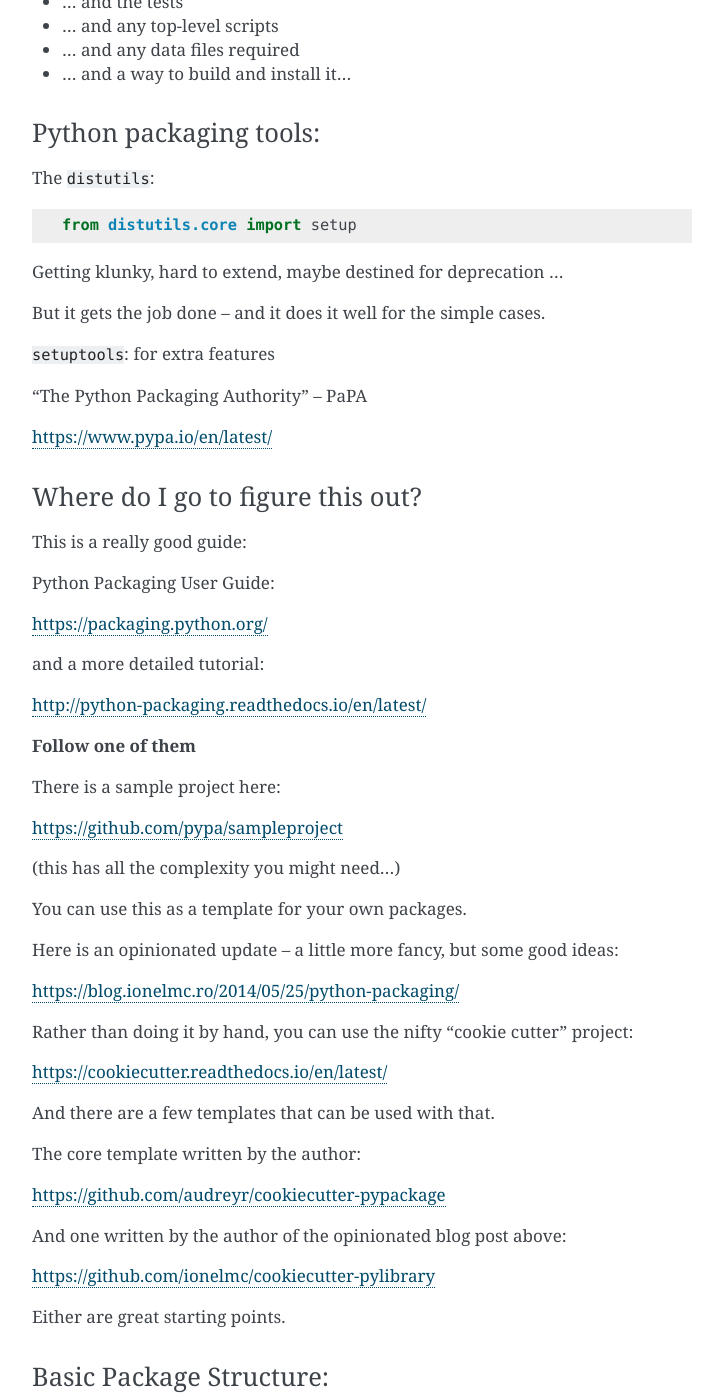
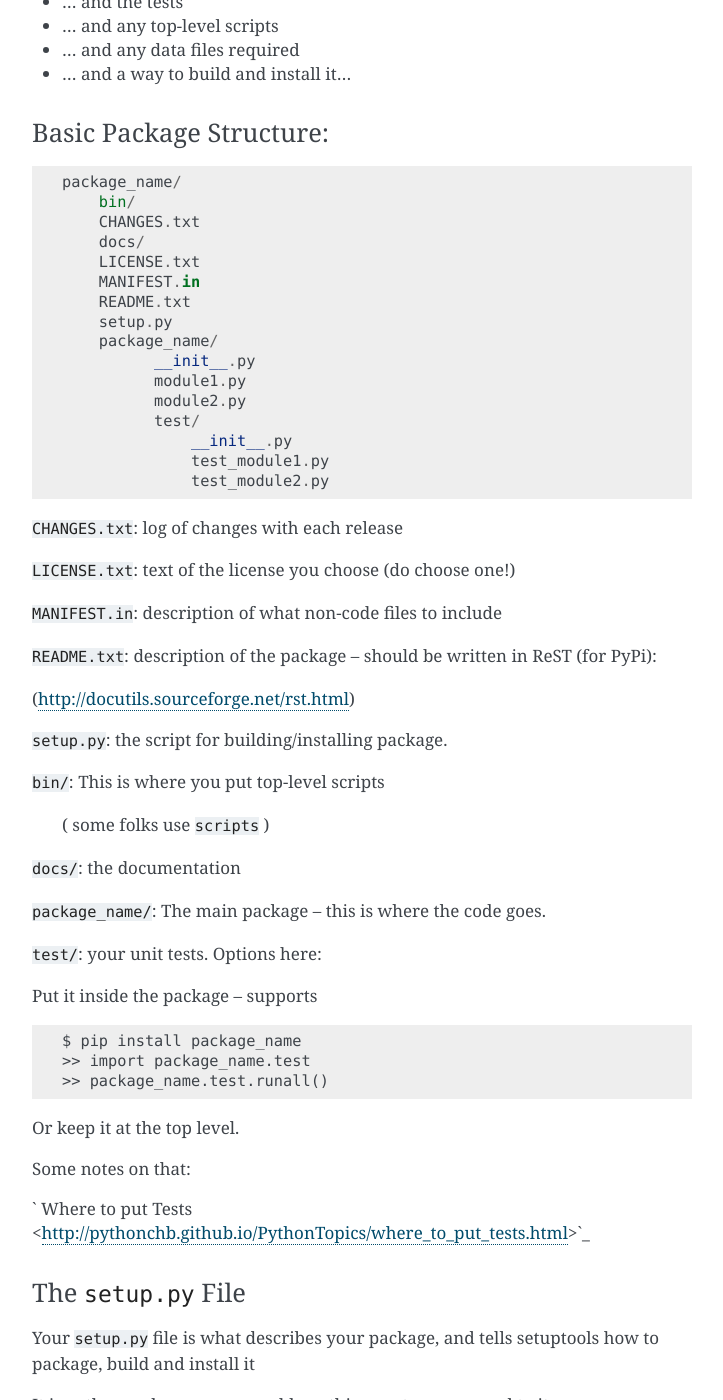
Before and after one commit to python-packaging-tutorial/python-packaging-tutorial, a Sphinx documentation site: the page built from sphinx_presentation/source/setup_py.rst, in a window 1280 px wide and 1400 px high, scrolled down 2362 px. Shown: the whole window, without its empty margins (388-1111 px from the left). Built offline with Sphinx 7.4.7, drawn with Linux system fonts in a browser that asks for light colours; some of the changed text lies outside the part shown.

Commit message:
Relocate "distribution building" slides
Fixes #20

```diff
--- a/sphinx_presentation/source/setup_py.rst
+++ b/sphinx_presentation/source/setup_py.rst
@@ -122,67 +122,6 @@
 * ... and a way to build and install it...
 
 
-Python packaging tools:
-------------------------
-
-The ``distutils``::
-
-    from distutils.core import setup
-
-Getting klunky, hard to extend, maybe destined for deprecation ...
-
-But it gets the job done -- and it does it well for the simple cases.
-
-``setuptools``: for extra features
-
-"The Python Packaging Authority" -- PaPA
-
-https://www.pypa.io/en/latest/
-
-
-Where do I go to figure this out?
----------------------------------
-
-This is a really good guide:
-
-Python Packaging User Guide:
-
-https://packaging.python.org/
-
-and a more detailed tutorial:
-
-http://python-packaging.readthedocs.io/en/latest/
-
-**Follow one of them**
-
-There is a sample project here:
-
-https://github.com/pypa/sampleproject
-
-(this has all the complexity you might need...)
-
-You can use this as a template for your own packages.
-
-Here is an opinionated update -- a little more fancy, but some good ideas:
-
-https://blog.ionelmc.ro/2014/05/25/python-packaging/
-
-Rather than doing it by hand, you can use the nifty "cookie cutter" project:
-
-https://cookiecutter.readthedocs.io/en/latest/
-
-And there are a few templates that can be used with that.
-
-The core template written by the author:
-
-https://github.com/audreyr/cookiecutter-pypackage
-
-And one written by the author of the opinionated blog post above:
-
-https://github.com/ionelmc/cookiecutter-pylibrary
-
-Either are great starting points.
-
 Basic Package Structure:
 ------------------------
 
@@ -311,38 +250,6 @@
 ``option`` is one of the options that command supports.
 
 Note that an option spelled ``--foo-bar`` on the command-line is spelled f``foo_bar`` in configuration files.
-
-
-Running ``setup.py``
---------------------
-
-With a ``setup.py`` script defined, setuptools can do a lot:
-
-* builds a source distribution (a tar archive of all the files needed to build and install the package)::
-
-    python setup.py sdist
-
-* builds wheels::
-
-    ./setup.py bdist_wheel
-
-(you need the wheel package for this to work: ``pip install wheel``)
-
-* build from source::
-
-    python setup.py build
-
-* and install::
-
-    python setup.py install
-
-* install in "develop" or "editable" mode::
-
-    python setup.py develop
-
-or::
-
-   pip install .
 
 
 setuptools
```
Also changed, not shown: other parts of sphinx_presentation/source/setup_py.rst (+2 -2 lines), sphinx_presentation/source/uploading_pypi.rst (+61 -7 lines).
